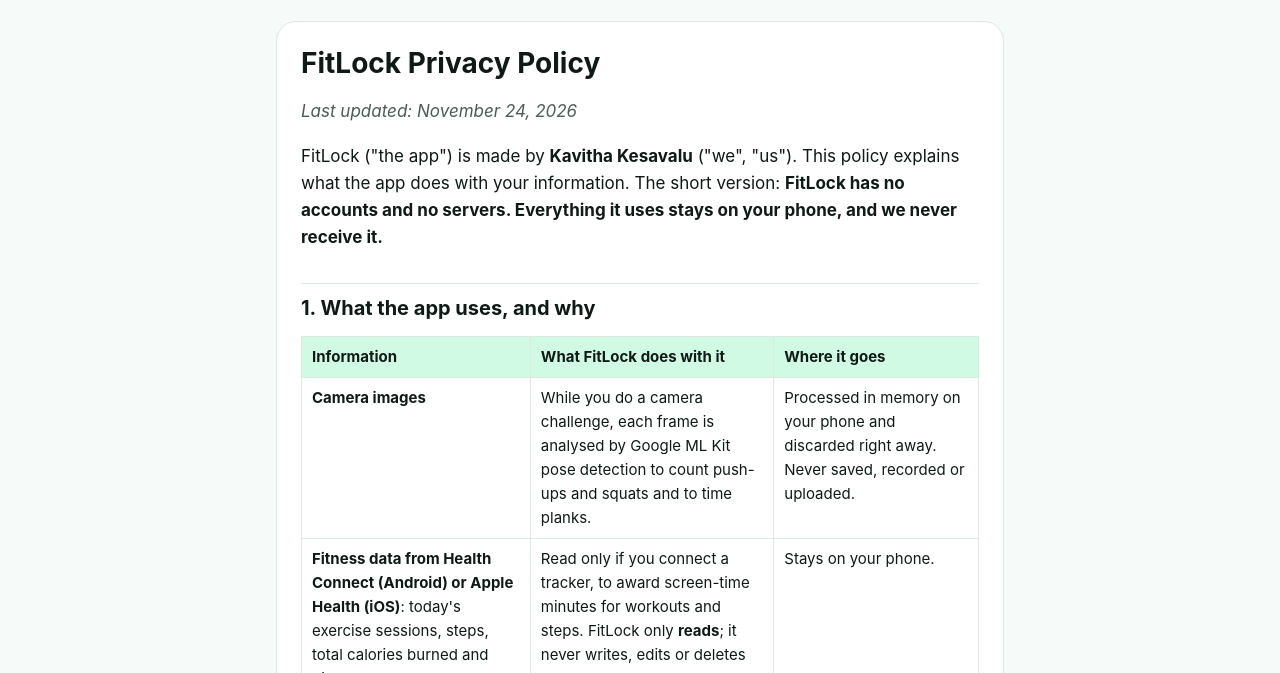
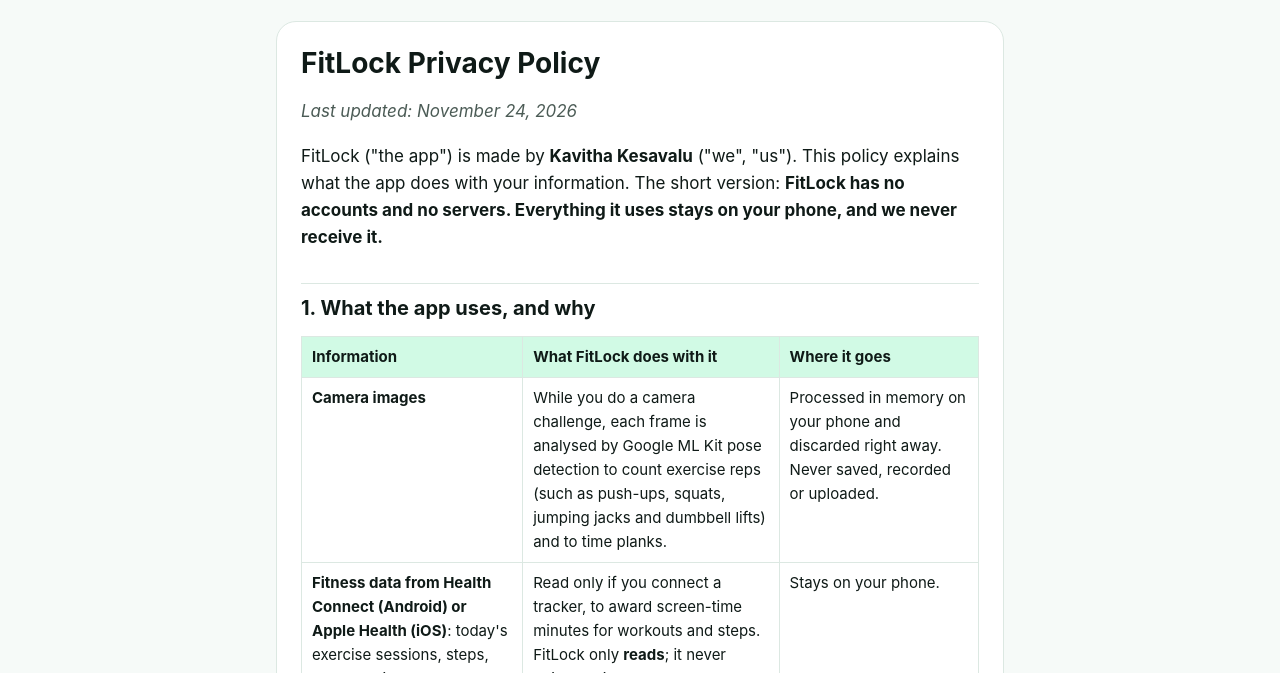
Before and after one commit to kavitha186/fitlock-app, a plain HTML site: page privacy-policy.html in a window 1280 px wide. Shown: the part 127-800 px from the top of the page. Drawn offline with Linux system fonts and the light colour scheme.

Commit message:
chore: privacy policy update

```diff
--- a/privacy-policy.html
+++ b/privacy-policy.html
@@ -64,7 +64,7 @@ Everything it uses stays on your phone, and we never receive it.</strong></p>
 <tbody>
 <tr>
 <td><strong>Camera images</strong></td>
-<td>While you do a camera challenge, each frame is analysed by Google ML Kit pose detection to count push-ups and squats and to time planks.</td>
+<td>While you do a camera challenge, each frame is analysed by Google ML Kit pose detection to count exercise reps (such as push-ups, squats, jumping jacks and dumbbell lifts) and to time planks.</td>
 <td>Processed in memory on your phone and discarded right away. Never saved, recorded or uploaded.</td>
 </tr>
 <tr>
```
